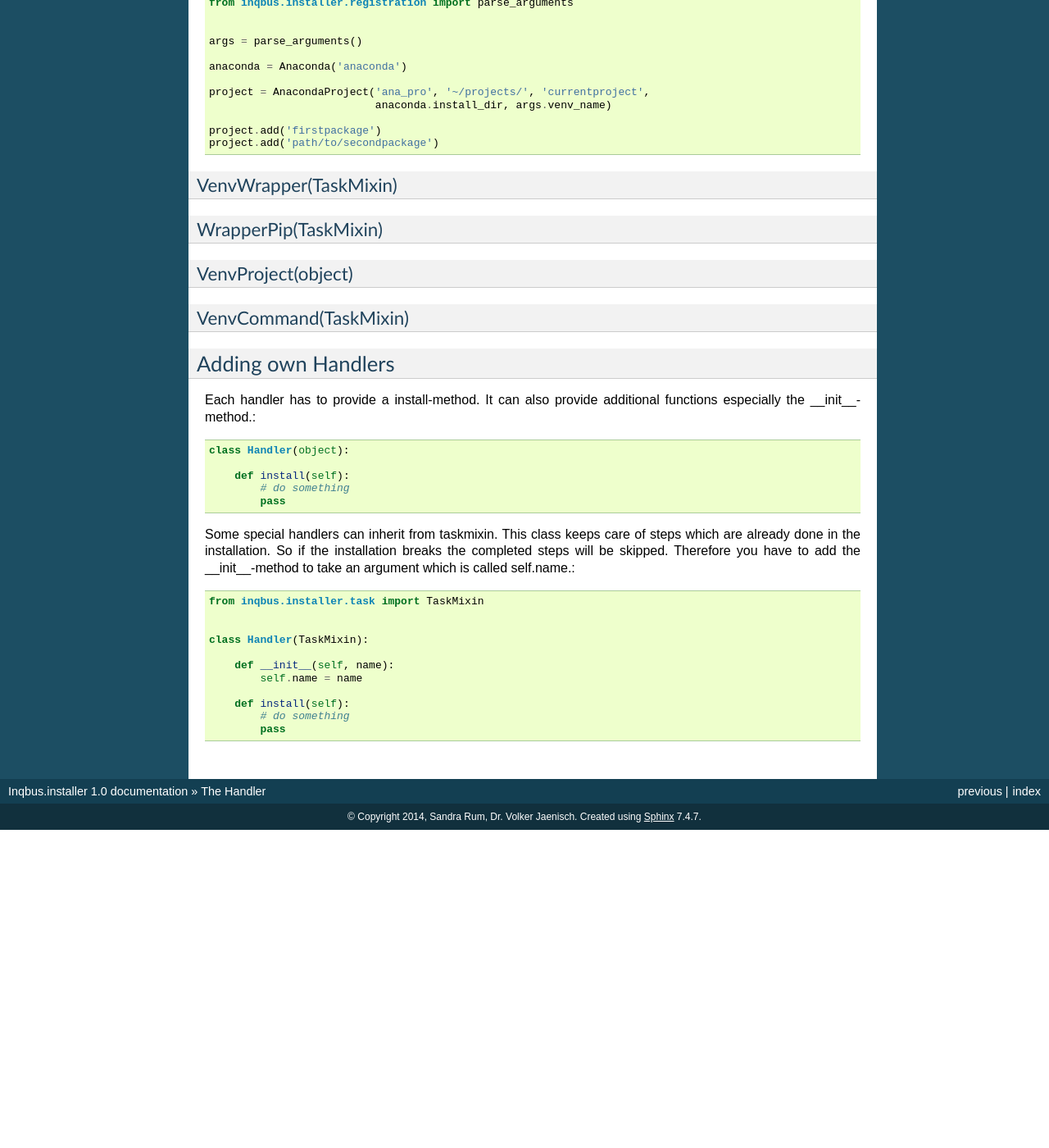
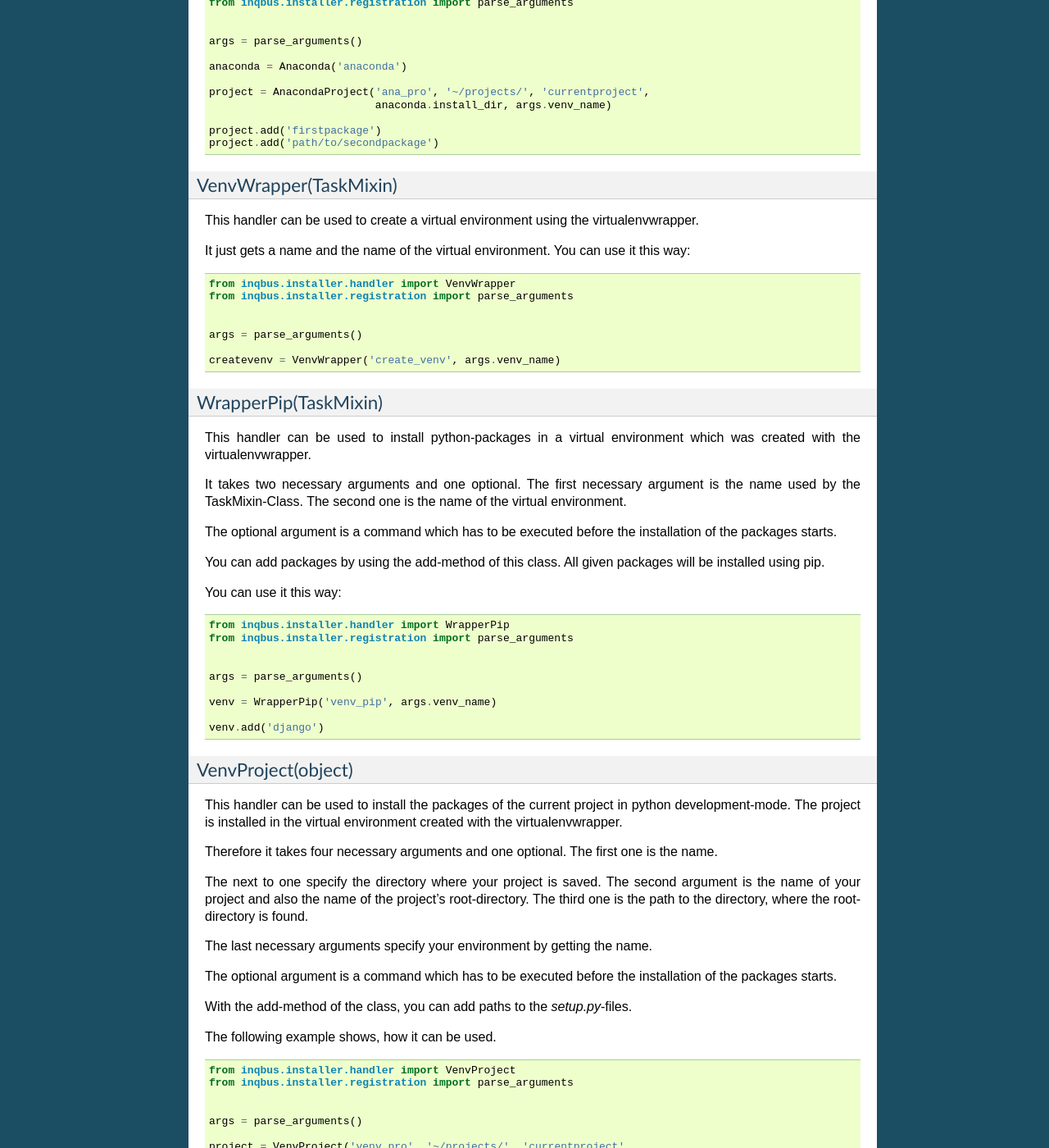
Before and after one commit to volkerjaenisch/inqbus.installer, a Sphinx documentation site: the page built from doc/source/handler.rst, in a window 1280 px wide and 1400 px high, scrolled down 3267 px. Shown: the whole window at 82% size. Built offline with Sphinx 7.4.7, drawn with Linux system fonts in a browser that asks for light colours; before the commit the page ends 4279 px from its top, so only the background shows below that; some of the changed text lies outside the part shown.

Commit message:
Completed handler.rst by adding description for last included handlers.

```diff
--- a/doc/source/handler.rst
+++ b/doc/source/handler.rst
@@ -218,15 +218,108 @@ The following example shows, how it can be used.
 
 VenvWrapper(TaskMixin)
 ^^^^^^^^^^^^^^^^^^^^^^
+This handler can be used to create a virtual environment using the
+virtualenvwrapper.
+
+It just gets a name and the name of the virtual environment. You can use it
+this way:
+
+.. code-block:: python
+
+  from inqbus.installer.handler import VenvWrapper
+  from inqbus.installer.registration import parse_arguments
+
+
+  args = parse_arguments()
+
+  createvenv = VenvWrapper('create_venv', args.venv_name)
 
 WrapperPip(TaskMixin)
 ^^^^^^^^^^^^^^^^^^^^^
+This handler can be used to install python-packages in a virtual environment
+which was created with the virtualenvwrapper.
+
+It takes two necessary arguments and one optional. The first necessary argument
+is the name used by the TaskMixin-Class. The second one is the name of the
+virtual environment.
+
+The optional argument is a command which has to be executed before the
+installation of the packages starts.
+
+You can add packages by using the add-method of this class. All given packages
+will be installed using pip.
+
+You can use it this way:
+
+.. code-block:: python
+
+  from inqbus.installer.handler import WrapperPip
+  from inqbus.installer.registration import parse_arguments
+
+
+  args = parse_arguments()
+
+  venv = WrapperPip('venv_pip', args.venv_name)
+
+  venv.add('django')
 
 VenvProject(object)
 ^^^^^^^^^^^^^^^^^^^
+This handler can be used to install the packages of the current project in
+python development-mode. The project is installed in the virtual environment
+created with the virtualenvwrapper.
+
+Therefore it takes four necessary arguments and one optional.
+The first one is the name.
+
+The next to one specify the directory where your project is saved. The second
+argument is the name of your project and also the name of the project's
+root-directory. The third one is the path to the directory, where the
+root-directory is found.
+
+The last necessary arguments specify your environment by getting the name.
+
+The optional argument is a command which has to be executed before the
+installation of the packages starts.
+
+With the add-method of the class, you can add paths to the *setup.py*-files.
+
+The following example shows, how it can be used.
+
+.. code-block:: python
+
+  from inqbus.installer.handler import VenvProject
+  from inqbus.installer.registration import parse_arguments
+
+
+  args = parse_arguments()
+
+  project = VenvProject('venv_pro', '~/projects/', 'currentproject',
+                        args.venv_name)
+
+  project.add('firstpackage')
+  project.add('path/to/secondpackage')
 
 VenvCommand(TaskMixin)
 ^^^^^^^^^^^^^^^^^^^^^^
+This is a simple handler to run commands within the virtual environment
+created by the virtualenvwrapper.
+
+It just takes a name and the name of the virtual environment. The commands can
+be added by using the add-method.
+
+.. code-block:: python
+
+  from inqbus.installer.handler import VenvCommand
+  from inqbus.installer.registration import parse_arguments
+
+
+  args = parse_arguments()
+
+  command = VenvProject('venv_command', args.venv_name)
+
+  command.add('echo "first command"')
+  command.add('echo "second command"')
 
 Adding own Handlers
 -------------------
```
